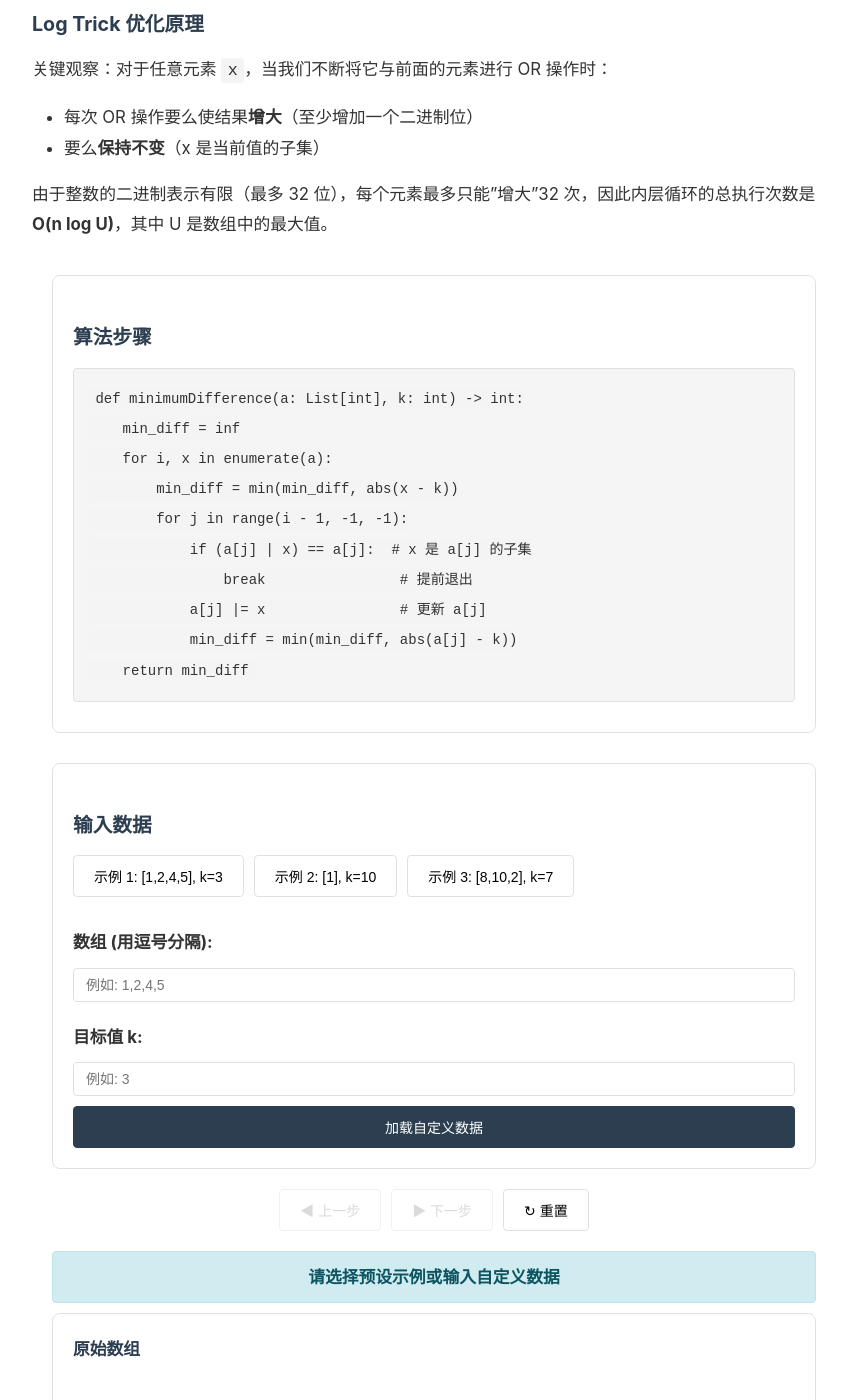
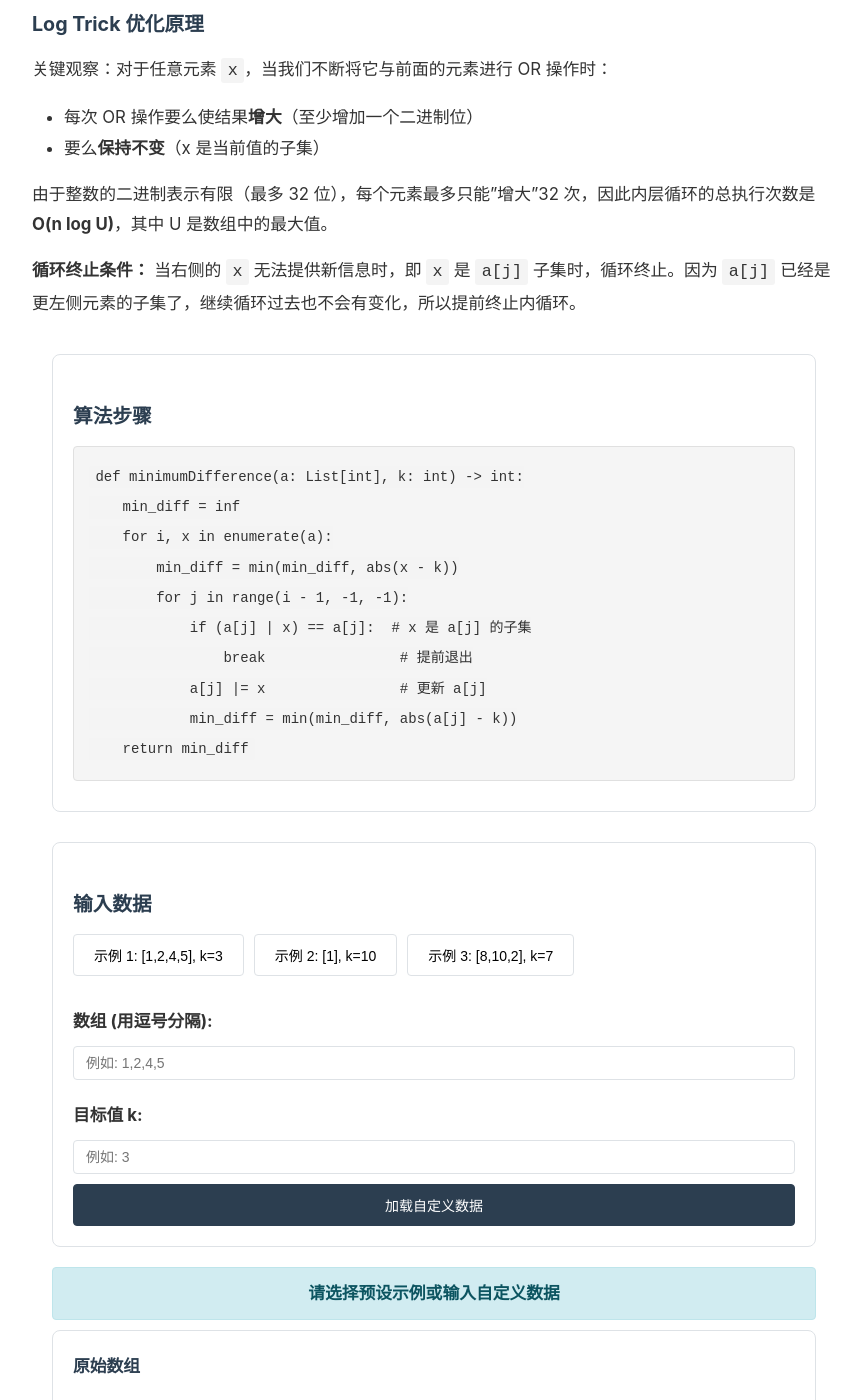
Before and after one commit to KelvinDev945/tools, a Jekyll site: the page built from docs/log-trick-visualization.md, in a window 1280 px wide and 1400 px high, scrolled down 724 px. Shown: the whole window, without its empty margins (206-1067 px from the left). Built offline with Jekyll 4.4.1, drawn with Linux system fonts in a browser that asks for light colours.

Commit message:
Improve log trick visualization layout and add termination condition explanation
1. Move control buttons (prev/next/reset) below current array state for better UX
2. Add explanation of loop termination condition: when x is a subset of a[j],
   the inner loop terminates early since a[j] is already a subset of elements
   further left, avoiding redundant iterations

```diff
--- a/docs/log-trick-visualization.md
+++ b/docs/log-trick-visualization.md
@@ -18,6 +18,8 @@ tags: [algorithms, visualization, interactive, bitwise, optimization, log-trick]
 - 要么**保持不变**（x 是当前值的子集）
 
 由于整数的二进制表示有限（最多 32 位），每个元素最多只能"增大"32 次，因此内层循环的总执行次数是 **O(n log U)**，其中 U 是数组中的最大值。
+
+**循环终止条件：** 当右侧的 `x` 无法提供新信息时，即 `x` 是 `a[j]` 子集时，循环终止。因为 `a[j]` 已经是更左侧元素的子集了，继续循环过去也不会有变化，所以提前终止内循环。
 
 <div class="visualization-container">
   <div class="algorithm-explanation">
@@ -48,12 +50,6 @@ tags: [algorithms, visualization, interactive, bitwise, optimization, log-trick]
       <input type="number" id="k-input" placeholder="例如: 3">
       <button id="load-custom" class="btn btn-primary">加载自定义数据</button>
     </div>
-  </div>
-
-  <div class="control-buttons">
-    <button id="prev-btn" class="btn" disabled>◀ 上一步</button>
-    <button id="next-btn" class="btn" disabled>▶ 下一步</button>
-    <button id="reset-btn" class="btn">↻ 重置</button>
   </div>
 
   <div class="status-message" id="status-message"></div>
@@ -107,6 +103,12 @@ tags: [algorithms, visualization, interactive, bitwise, optimization, log-trick]
     <div class="array-state-display">
       <h4>当前数组状态</h4>
       <div id="current-array" class="array-container"></div>
+    </div>
+
+    <div class="control-buttons">
+      <button id="prev-btn" class="btn" disabled>◀ 上一步</button>
+      <button id="next-btn" class="btn" disabled>▶ 下一步</button>
+      <button id="reset-btn" class="btn">↻ 重置</button>
     </div>
 
     <div class="step-history">
```
